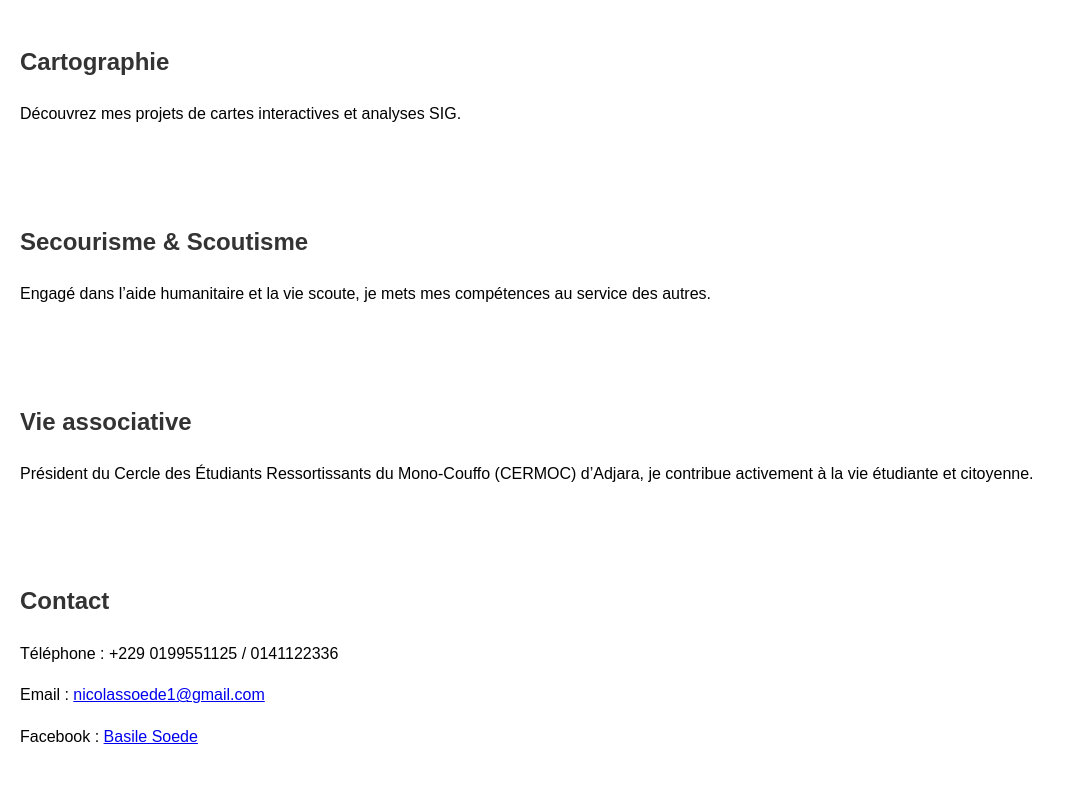
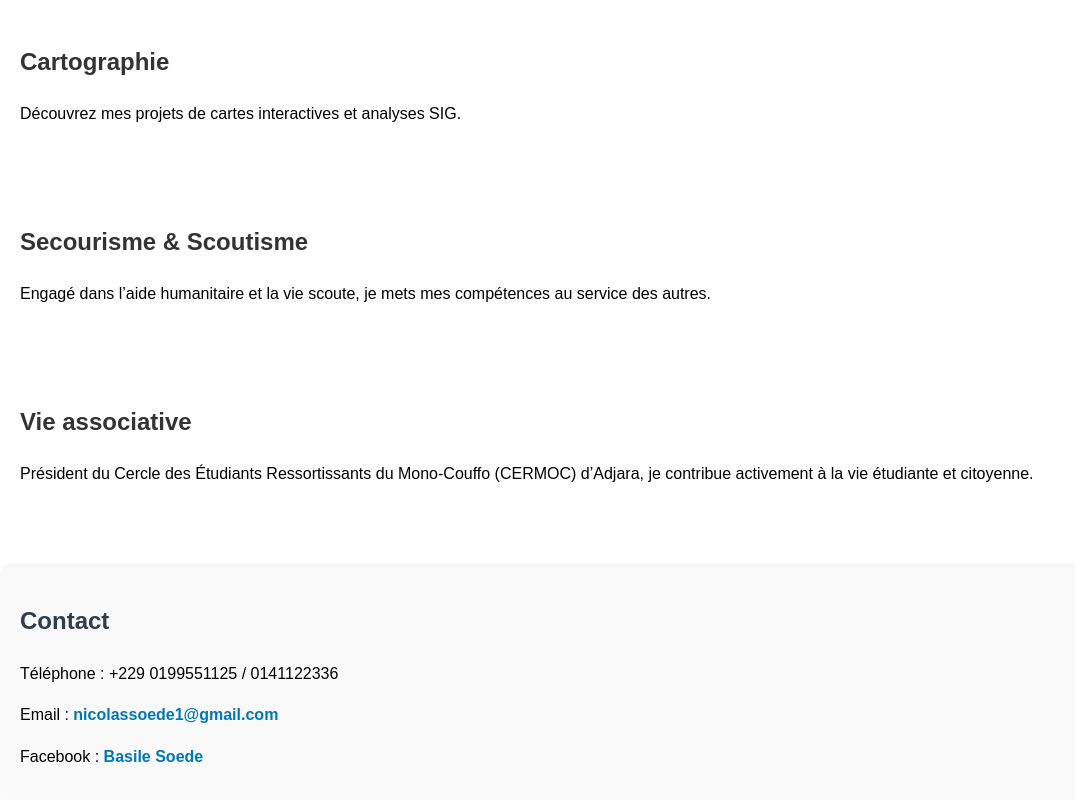
Before and after one commit to nicolassoede/Nicolas-Site-Web, a plain HTML site: page index.html in a window 1280 px wide. Shown: the part 452-1252 px from the top of the page, without its empty margins (0-1075 px from the left). Drawn offline with Linux system fonts and the light colour scheme.

Commit message:
Update style.css

```diff
--- a/style.css
+++ b/style.css
@@ -42,3 +42,25 @@ section {
 h2 {
   color: #333;
 }
+
+/* 🎨 Section Contact */
+#contact {
+  background-color: #f9f9f9;
+  padding: 20px;
+  margin-top: 30px;
+  border-radius: 10px;
+}
+
+#contact h2 {
+  color: #2c3e50;
+}
+
+#contact a {
+  color: #0077b6;
+  text-decoration: none;
+  font-weight: bold;
+}
+
+#contact a:hover {
+  text-decoration: underline;
+}
```
